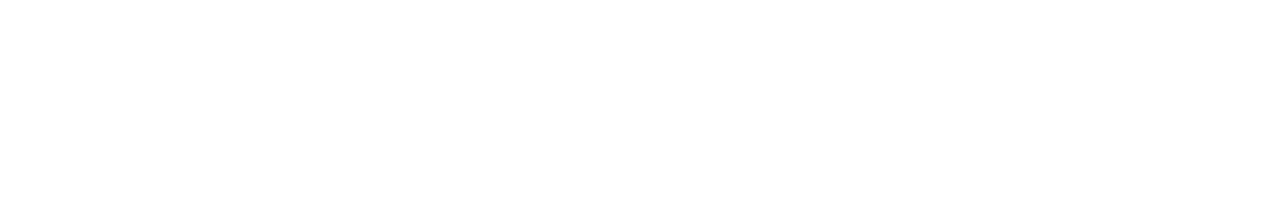
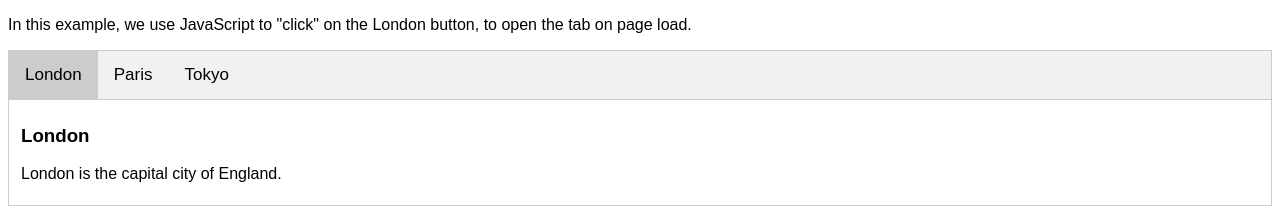
Before and after one commit to DevlopAli/SyedAli, a plain HTML site: page assignment2.html in a window 1280 px wide. Drawn offline with Linux system fonts and the light colour scheme.

Commit message:
adding new tabs

```diff
--- a/assignment2.html
+++ b/assignment2.html
@@ -1,11 +1,88 @@
 <!DOCTYPE html>
-<html lang="en">
+<html>
 <head>
-    <meta charset="UTF-8">
+<meta name="viewport" content="width=device-width, initial-scale=1">
+<style>
+body {font-family: Arial;}
 
-    <title>Document</title>
+/* Style the tab */
+.tab {
+  overflow: hidden;
+  border: 1px solid #ccc;
+  background-color: #f1f1f1;
+}
+
+/* Style the buttons inside the tab */
+.tab button {
+  background-color: inherit;
+  float: left;
+  border: none;
+  outline: none;
+  cursor: pointer;
+  padding: 14px 16px;
+  transition: 0.3s;
+  font-size: 17px;
+}
+
+/* Change background color of buttons on hover */
+.tab button:hover {
+  background-color: #ddd;
+}
+
+/* Create an active/current tablink class */
+.tab button.active {
+  background-color: #ccc;
+}
+
+/* Style the tab content */
+.tabcontent {
+  display: none;
+  padding: 6px 12px;
+  border: 1px solid #ccc;
+  border-top: none;
+}
+</style>
 </head>
 <body>
 
-</body>
-</html>
+<p>In this example, we use JavaScript to "click" on the London button, to open the tab on page load.</p>
+
+<div class="tab">
+  <button class="tablinks" onclick="openCity(event, 'London')" id="defaultOpen">London</button>
+  <button class="tablinks" onclick="openCity(event, 'Paris')">Paris</button>
+  <button class="tablinks" onclick="openCity(event, 'Tokyo')">Tokyo</button>
+</div>
+
+<div id="London" class="tabcontent">
+  <h3>London</h3>
+  <p>London is the capital city of England.</p>
+</div>
+
+<div id="Paris" class="tabcontent">
+  <h3>Paris</h3>
+  <p>Paris is the capital of France.</p>
+</div>
+
+<div id="Tokyo" class="tabcontent">
+  <h3>Tokyo</h3>
+  <p>Tokyo is the capital of Japan.</p>
+</div>
+
+<script>
+function openCity(evt, cityName) {
+  var i, tabcontent, tablinks;
+  tabcontent = document.getElementsByClassName("tabcontent");
+  for (i = 0; i < tabcontent.length; i++) {
+    tabcontent[i].style.display = "none";
+  }
+  tablinks = document.getElementsByClassName("tablinks");
+  for (i = 0; i < tablinks.length; i++) {
+    tablinks[i].className = tablinks[i].className.replace(" active", "");
+  }
+  document.getElementById(cityName).style.display = "block";
+  evt.currentTarget.className += " active";
+}
+
+// Get the element with id="defaultOpen" and click on it
+document.getElementById("defaultOpen").click();
+</script>
```
Also changed, not shown: assignment1.html (+1 -2 lines).
